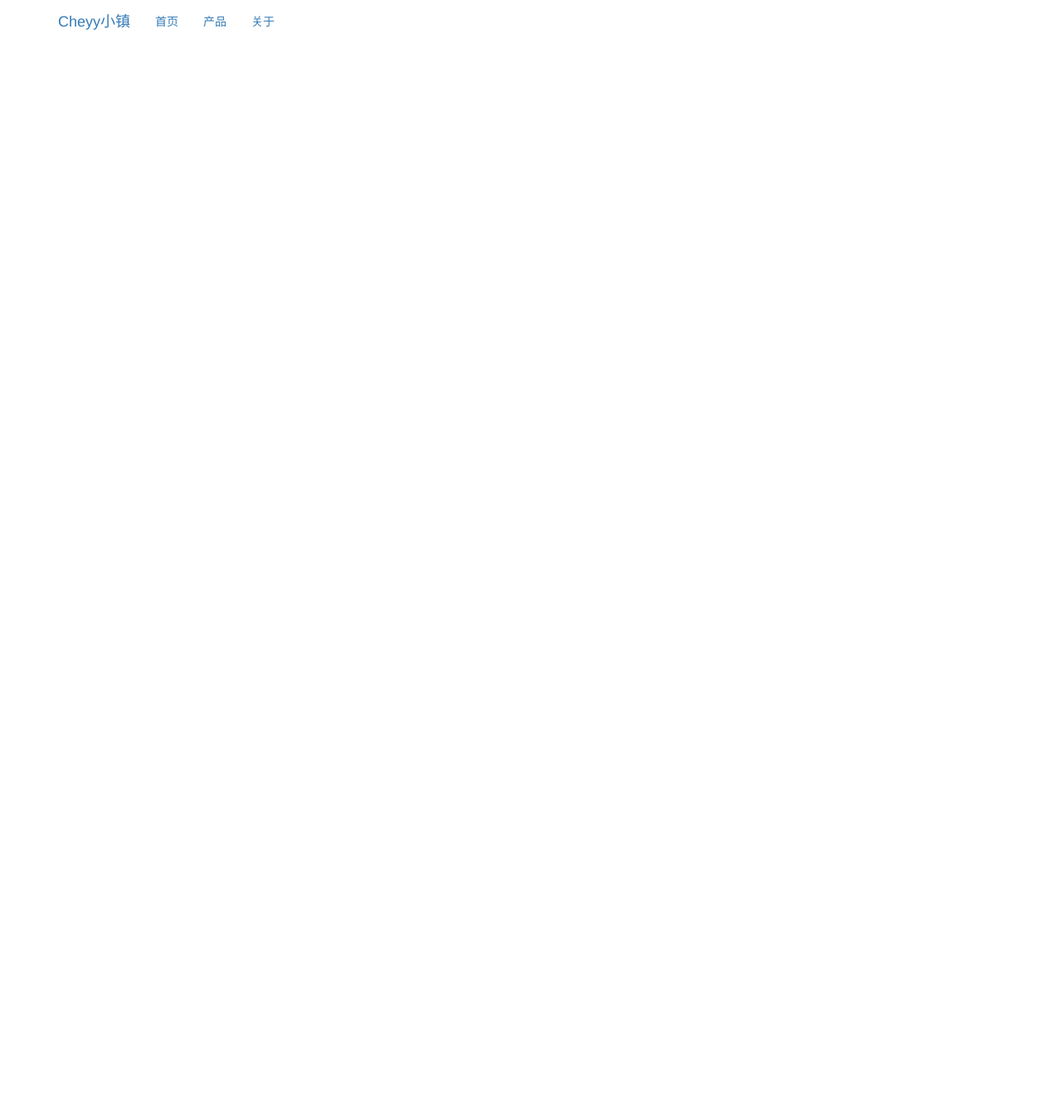
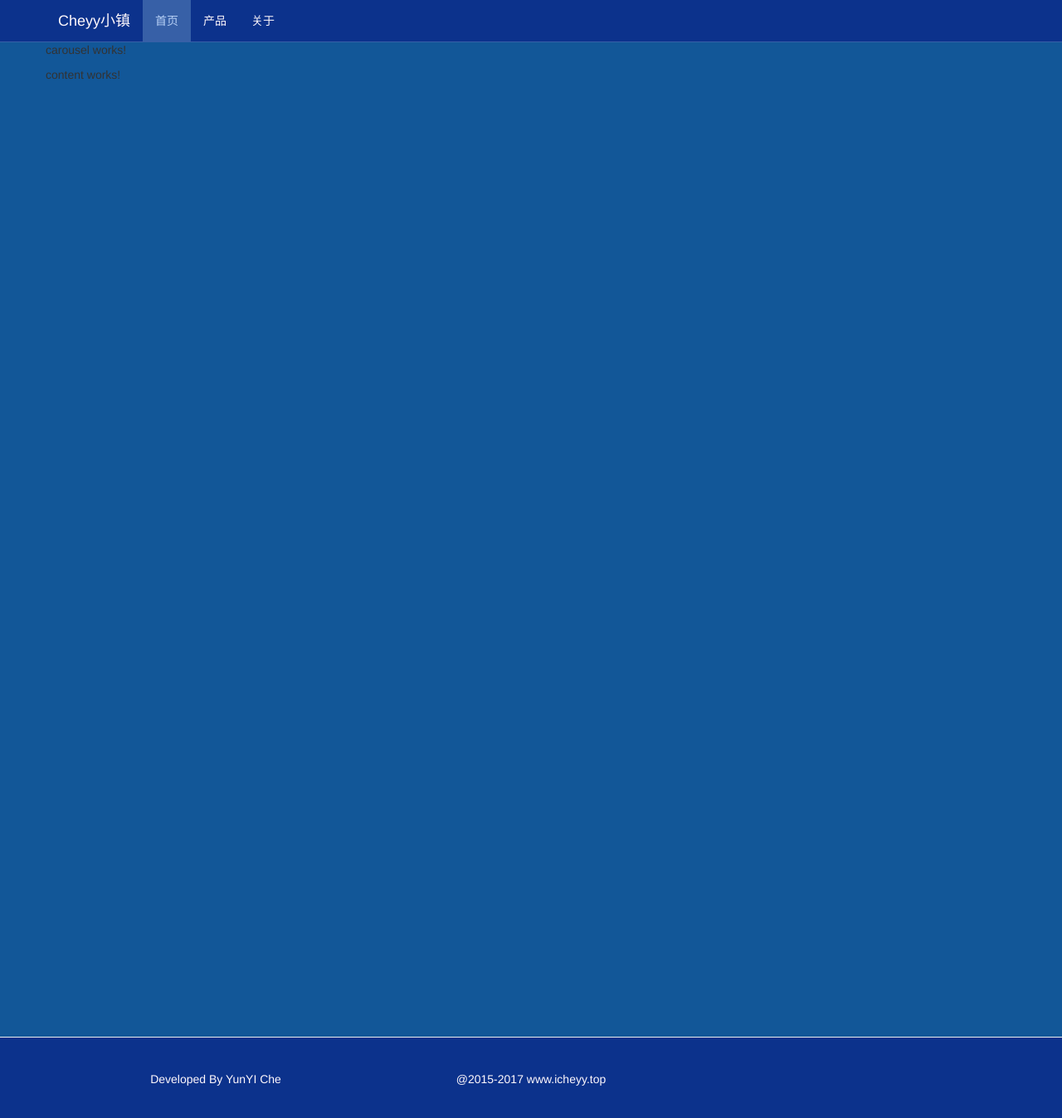
Before and after one commit to githubcheche/MyWebAngular, an Angular app: page / in a window 1280 px wide. Shown: the top 1348 px of the page at 83% size. Before the commit the page ends 800 px from the top, so only its background shows below. Built offline with nearby package versions, Linux system fonts and the light colour scheme.

Commit message:
增加导航栏，增加footer，增加主体颜色

```diff
--- a/src/app/app.component.css
+++ b/src/app/app.component.css
@@ -0,0 +1,5 @@
+
+.center-bg {
+    background-color: #125798;
+    height: 1200px;
+}
--- a/src/app/app.component.html
+++ b/src/app/app.component.html
@@ -1,14 +1,21 @@
 <!--The content below is only a placeholder and can be replaced.-->
+<app-navbar></app-navbar>
+<div class="center-bg">
+  <div class="container">
+    <div class="row">
+      <div class="col-md-9">
+        <div class="row">
+          <app-carousel></app-carousel>
+        </div>
+        <div class="row">
+          <app-content></app-content>
+        </div>
+      </div>
+      <div class="col-md-3">
 
-<div class="navbar">
-  <div class="container">
-    <div class="navbar-header">
-    <a class="navbar-brand" href="#">Cheyy小镇</a>
-  </div>
-    <ul class="nav navbar-nav">
-      <li class="active"><a href="#">首页</a></li>
-      <li><a href="#">产品</a></li>
-      <li><a href="#">关于</a></li>
-    </ul>
+      </div>
+
+    </div>
   </div>
 </div>
+<app-footer></app-footer>
--- a/src/app/footer/footer.component.css
+++ b/src/app/footer/footer.component.css
@@ -0,0 +1,14 @@
+
+hr{
+    padding: 0px;
+    margin: 0px;
+}
+
+.footer-block {
+    background-color: #0c328c;
+}
+
+.by-name , .by-info {
+    line-height: 100px;
+    color: #fef8fc;
+}
--- a/src/app/footer/footer.component.html
+++ b/src/app/footer/footer.component.html
@@ -1,3 +1,14 @@
-<p>
-  footer works!
-</p>
+<hr>
+<footer class="footer-block">
+  <div class="container">
+
+
+    <div class="row">
+      <div class="col-lg-12">
+        <span class="by-name col-lg-4 text-center">Developed By YunYI Che</span>
+        <span class="by-info col-lg-4 text-center">@2015-2017 www.icheyy.top</span>
+      </div>
+    </div>
+
+  </div>
+</footer>
--- a/src/app/navbar/navbar.component.css
+++ b/src/app/navbar/navbar.component.css
@@ -0,0 +1,89 @@
+.navbar-default {
+    background-color: #0c328c;
+    border-color: #3760a7;
+  }
+  .navbar-default .navbar-brand {
+    color: #fef8fc;
+  }
+  .navbar-default .navbar-brand:hover,
+  .navbar-default .navbar-brand:focus {
+    color: #b8d1f6;
+  }
+  .navbar-default .navbar-text {
+    color: #fef8fc;
+  }
+  .navbar-default .navbar-nav > li > a {
+    color: #fef8fc;
+  }
+  .navbar-default .navbar-nav > li > a:hover,
+  .navbar-default .navbar-nav > li > a:focus {
+    color: #b8d1f6;
+  }
+  .navbar-default .navbar-nav > li > .dropdown-menu {
+    background-color: #0c328c;
+  }
+  .navbar-default .navbar-nav > li > .dropdown-menu > li > a {
+    color: #fef8fc;
+  }
+  .navbar-default .navbar-nav > li > .dropdown-menu > li > a:hover,
+  .navbar-default .navbar-nav > li > .dropdown-menu > li > a:focus {
+    color: #b8d1f6;
+    background-color: #3760a7;
+  }
+  .navbar-default .navbar-nav > li > .dropdown-menu > li.divider {
+    background-color: #3760a7;
+  }
+  .navbar-default .navbar-nav .open .dropdown-menu > .active > a,
+  .navbar-default .navbar-nav .open .dropdown-menu > .active > a:hover,
+  .navbar-default .navbar-nav .open .dropdown-menu > .active > a:focus {
+    color: #b8d1f6;
+    background-color: #3760a7;
+  }
+  .navbar-default .navbar-nav > .active > a,
+  .navbar-default .navbar-nav > .active > a:hover,
+  .navbar-default .navbar-nav > .active > a:focus {
+    color: #b8d1f6;
+    background-color: #3760a7;
+  }
+  .navbar-default .navbar-nav > .open > a,
+  .navbar-default .navbar-nav > .open > a:hover,
+  .navbar-default .navbar-nav > .open > a:focus {
+    color: #b8d1f6;
+    background-color: #3760a7;
+  }
+  .navbar-default .navbar-toggle {
+    border-color: #3760a7;
+  }
+  .navbar-default .navbar-toggle:hover,
+  .navbar-default .navbar-toggle:focus {
+    background-color: #3760a7;
+  }
+  .navbar-default .navbar-toggle .icon-bar {
+    background-color: #fef8fc;
+  }
+  .navbar-default .navbar-collapse,
+  .navbar-default .navbar-form {
+    border-color: #fef8fc;
+  }
+  .navbar-default .navbar-link {
+    color: #fef8fc;
+  }
+  .navbar-default .navbar-link:hover {
+    color: #b8d1f6;
+  }
+
+  @media (max-width: 767px) {
+    .navbar-default .navbar-nav .open .dropdown-menu > li > a {
+      color: #fef8fc;
+    }
+    .navbar-default .navbar-nav .open .dropdown-menu > li > a:hover,
+    .navbar-default .navbar-nav .open .dropdown-menu > li > a:focus {
+      color: #b8d1f6;
+    }
+    .navbar-default .navbar-nav .open .dropdown-menu > .active > a,
+    .navbar-default .navbar-nav .open .dropdown-menu > .active > a:hover,
+    .navbar-default .navbar-nav .open .dropdown-menu > .active > a:focus {
+      color: #b8d1f6;
+      background-color: #3760a7;
+    }
+  }
--- a/src/app/navbar/navbar.component.html
+++ b/src/app/navbar/navbar.component.html
@@ -1,3 +1,27 @@
-<p>
-  navbar works!
-</p>
+<nav class="navbar navbar-default navbar-fixed-top">
+
+  <div class="container">
+
+    <div class="navbar-header">
+      <a class="navbar-brand" href="#">Cheyy小镇</a>
+
+      <button type="button" class="navbar-toggle collapsed" data-toggle="collapse" data-target="#bs-example-navbar-collapse-1"
+        aria-expanded="false">
+              <span class="sr-only">Toggle navigation</span>
+              <span class="icon-bar"></span>
+              <span class="icon-bar"></span>
+              <span class="icon-bar"></span>
+          </button>
+    </div>
+
+    <div class="collapse navbar-collapse" id="bs-example-navbar-collapse-1">
+      <ul class="nav navbar-nav">
+        <li class="active"><a href="#">首页</a></li>
+        <li><a href="#">产品</a></li>
+        <li><a href="#">关于</a></li>
+      </ul>
+    </div>
+
+  </div>
+
+</nav>
--- a/src/styles.css
+++ b/src/styles.css
@@ -1 +1,5 @@
 /* You can add global styles to this file, and also import other style files */
+body {
+    padding-top: 50px;
+    /* background-color: #0c328c!important; */
+}
```
